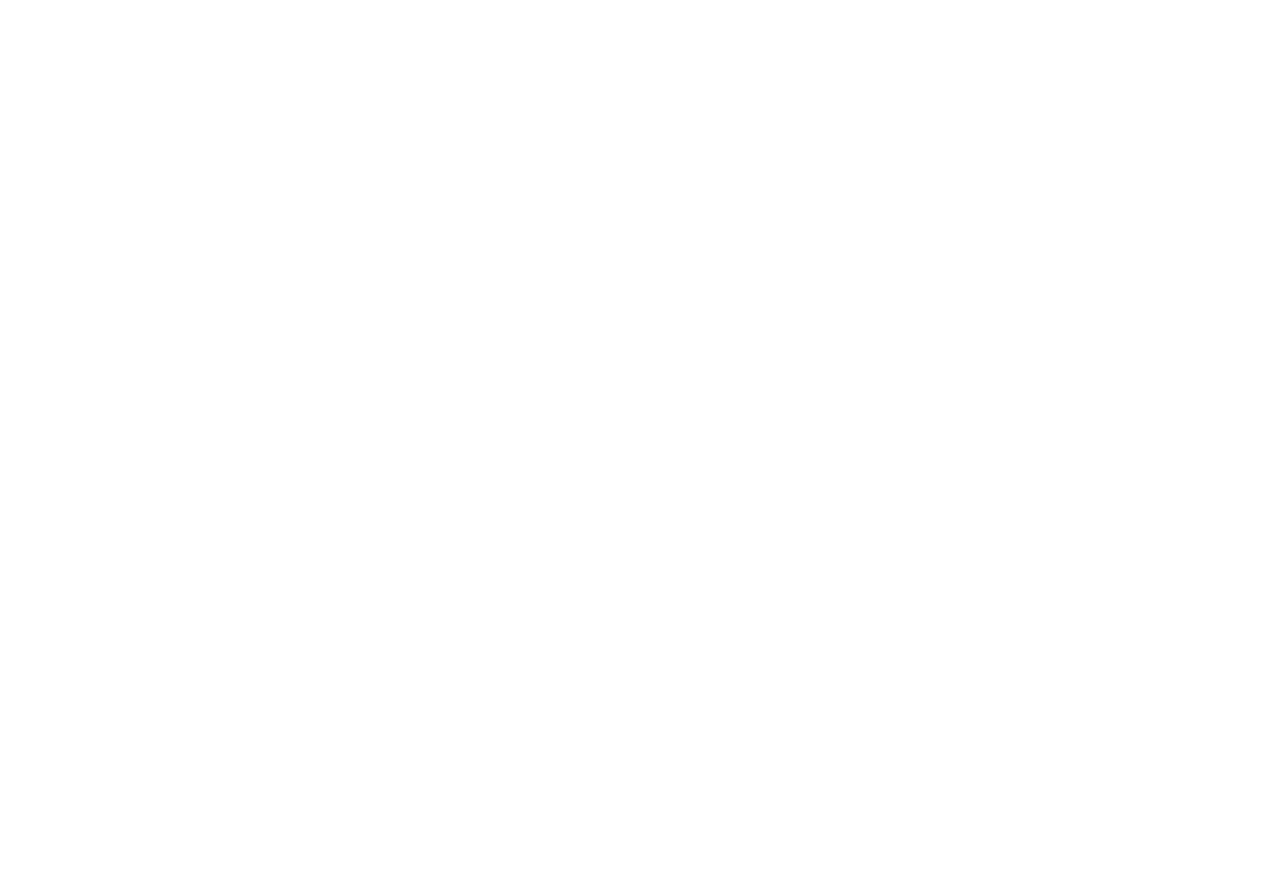
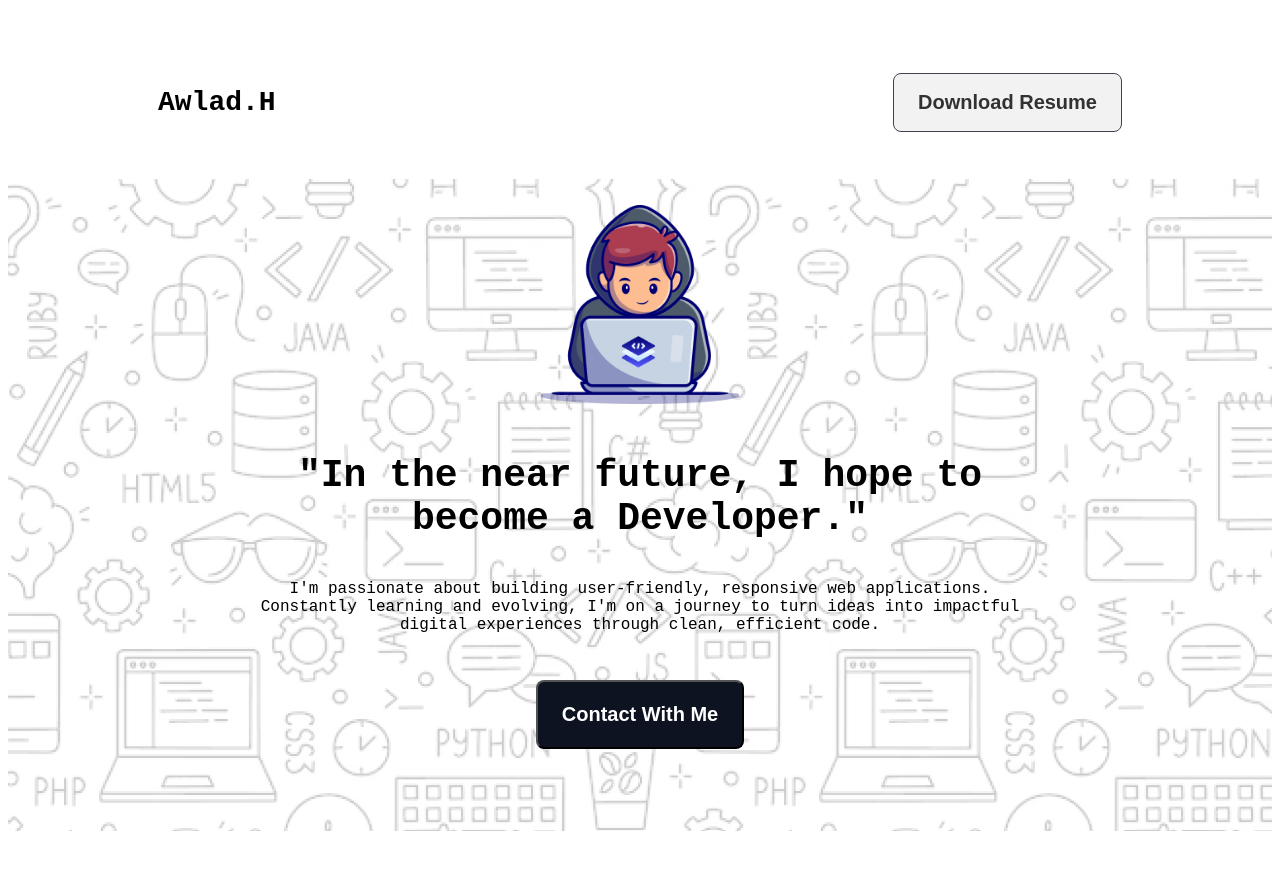
Before and after one commit to Zihaad1/first-assignment, a plain HTML site: page new.html in a window 1280 px wide. Before the commit the page ends 800 px from the top, so only its background shows below. Drawn offline with Linux system fonts and the light colour scheme; a web font is replaced by a local one.

Commit message:
Banner Added

```diff
--- a/new.html
+++ b/new.html
@@ -3,9 +3,33 @@
 <head>
     <meta charset="UTF-8">
     <meta name="viewport" content="width=device-width, initial-scale=1.0">
-    <title></title>
+    <title> My Website</title>
+    <link rel="preconnect" href="https://fonts.googleapis.com">
+<link rel="preconnect" href="https://fonts.gstatic.com" crossorigin>
+<link href="https://fonts.googleapis.com/css2?family=Azeret+Mono:ital,wght@0,100..900;1,100..900&family=Open+Sans:ital,wght@0,300..800;1,300..800&display=swap" rel="stylesheet">
+<link rel="stylesheet" href="styles/web.css">
 </head>
-<body>
+<body class="azeret-mono-normal">
+    <header class="header">
+        <nav>
+            <h4 class="nav-title">Awlad.H</h4>
+            <a href=""><button class="download-button">Download Resume</button></a>
+        </nav>
+        <div class="banner text-center">
+            <img class="banner-profile-pic" src="assets/Group.png" alt="">
+            <div class="banner-content">
+                <h4 class="banner-title">"In the near future, I hope to become a Developer."</h4>
+                <p class="banner-description">I'm passionate about building user-friendly, responsive web applications. Constantly learning and evolving, I'm on a journey to turn ideas into impactful digital experiences through clean, efficient code.</p>
+                <a href=""><button class="contact-button">Contact With Me</button></a>
+            </div>
+        </div>
 
+    </header>
+    <main>
+
+    </main>
+    <footer>
+
+    </footer>
 </body>
 </html>
--- /dev/null
+++ b/styles/web.css
@@ -0,0 +1,112 @@
+
+.azeret-mono-normal{
+  font-family: "Azeret Mono", monospace;
+  font-optical-sizing: auto;
+  font-style: normal;
+}
+
+
+
+/* shared styles */
+
+.secondary-bg{
+  background-color: rgba(13, 19, 33, 0.02);
+}
+.text-primary{
+  color: #0D1321;
+}
+.btn-primary{
+  display: flex;
+  padding: 12px 20px;
+  justify-content: center;
+  align-items: center;
+  gap: 10px;
+}
+.download-button{
+  display: inline-flex;
+  font-size: 20px;
+  font-weight: 600;
+  padding: 17px 24px;
+  justify-content: center;
+  align-items: center;
+  gap: 10px;
+  border-radius: 8px;
+  border: 1px solid #0D1321;
+  opacity: 0.8;
+  cursor: pointer;
+}
+.contact-button{
+  display: flex;
+  color: #FFF;
+  font-size: 20px;
+  font-weight: 600;
+  padding: 21px 24px;
+  justify-content: center;
+  align-items: center;
+  gap: 10px;
+  border-radius: 8px;
+  background: #0D1321;
+  cursor: pointer;
+  margin-top: 30px;
+
+}
+
+.text-center{
+  text-align: center;
+}
+
+
+/* Header Styles */
+
+.header{
+  background-image: url('/assets/Hero-bg.png');
+  background-repeat: repeat-x;
+  background-position: center;
+}
+
+/* Nav Styles */
+
+nav{
+  display: flex;
+  align-items: center;
+  justify-content: space-between;
+  margin: 50px 150px;
+
+}
+
+a{
+  text-decoration: none;
+}
+
+.nav-title{
+  font-size: 28px;
+  font-weight: 800;
+}
+
+/* Banner Styles */
+
+.banner-content{
+  max-width: 800px;
+  display: flex;
+  flex-direction: column;
+  align-items: center;
+  justify-content: center;
+  text-align: center;
+  margin-bottom: 210px;
+}
+.banner-title{
+  font-size: 38px;
+  font-weight: 800;
+  margin-bottom: 24px;
+}
+.banner-profile-pic{
+  width: 200px;
+  height: auto;
+
+}
+.banner{
+  display: flex;
+  flex-direction: column;
+  align-items: center;
+
+}
```
